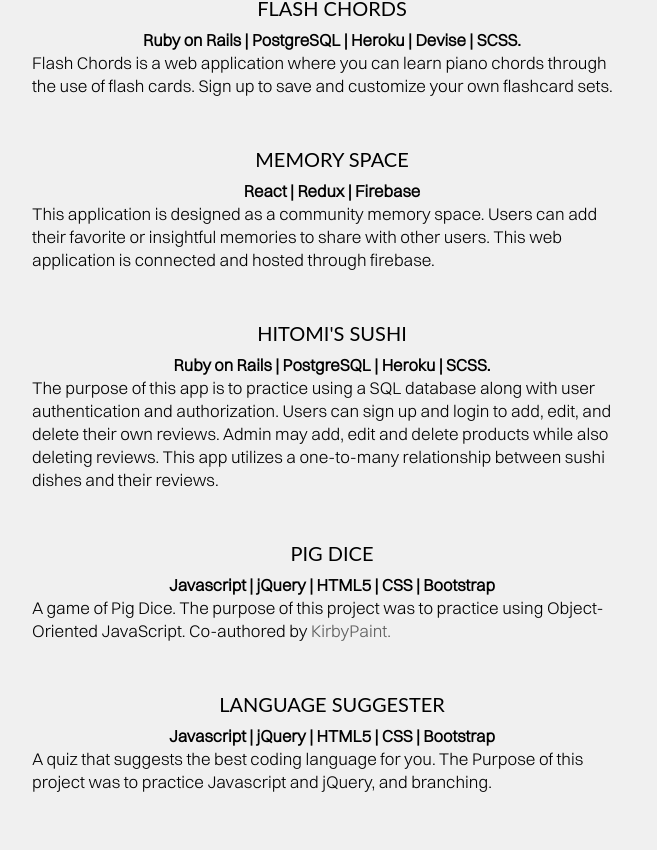
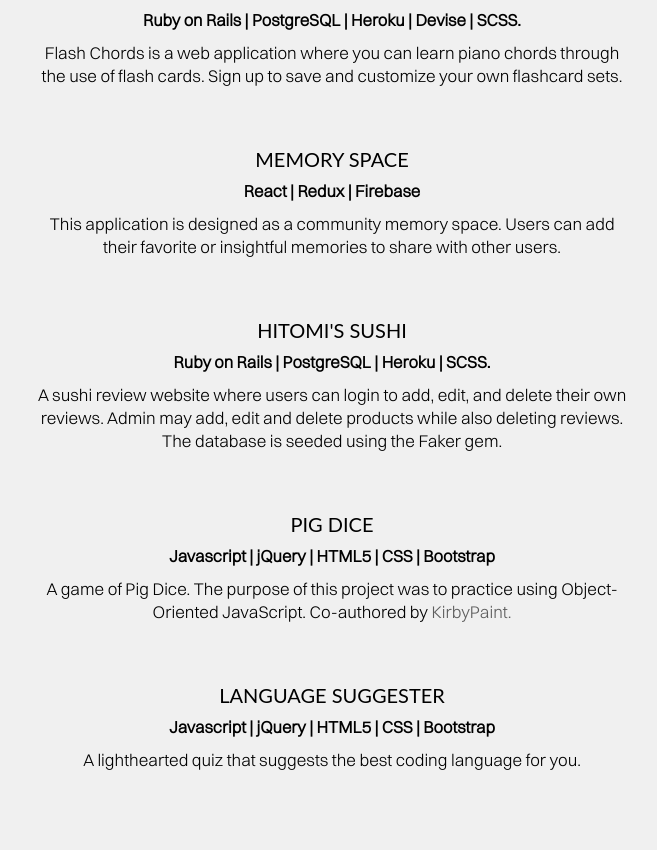
Before and after one commit to mekinsie/portfolio-react, a React (Create React App) app: page / in a window 1280 px wide. Shown: the part 2090-2940 px from the top of the page, without its empty margins (308-965 px from the left). Built offline with nearby package versions, Linux system fonts and the light colour scheme.

Commit message:
Change works descriptions and add spacing in contact component

```diff
--- a/src/components/About.js
+++ b/src/components/About.js
@@ -8,7 +8,7 @@
   `;
 
   const AboutHeader = styled.h1`
-  padding-top: 80px;
+  padding-top: 30px;
   margin-bottom: 20px;
   font-size: 50px;
   text-align: center;
@@ -36,7 +36,6 @@
     // font-family: 'Switzer-Medium';
 
 `;
-
 
   const center = {
     textAlign: 'center',
--- a/src/components/Contact.js
+++ b/src/components/Contact.js
@@ -10,13 +10,13 @@
   // font-family: 'Switzer-Medium';
   font-family: 'Boska-Medium';
   margin-bottom: 20px;
-  padding-top: 30px;
+  padding-top: 100px;
 `;
 
-const ContactLinks = styled.div`
-font-size: 20px;
-padding-bottom: 50px;
-`;
+  const ContactLinks = styled.div`
+  font-size: 20px;
+  padding-bottom: 50px;
+  `;
 
 const center = {
   display: 'table',
@@ -25,7 +25,7 @@
 }
 
 const ContactDiv = styled.div`
-height: 40vh;
+height: 500px;
 `;
 
   return(
--- a/src/components/Works.js
+++ b/src/components/Works.js
@@ -8,16 +8,16 @@
   `;
 
   const WorksHeader = styled.h1`
+  padding-top: 30px;
+  margin-bottom: 20px;
   font-size: 50px;
   text-align: center;
   font-family: 'Boska-Medium';
-  margin-bottom: 20px;
-  padding-top: 50px;
 `;
 
 const WorksLinks = styled.div`
 font-size: 20px;
-padding-bottom: 50px;
+padding-bottom: 0px;
 `;
 
 const center = {
@@ -28,9 +28,10 @@
 
 const Description = styled.p`
 text-align: left;
-padding-bottom: 40px;
+padding-bottom: 50px;
 width: 600px;
 font-size: 17px;
+text-align: center;
 `;
 
   return(
@@ -43,13 +44,13 @@
             <h5>Ruby on Rails | PostgreSQL | Heroku | Devise | SCSS.</h5>
             <Description>Flash Chords is a web application where you can learn piano chords through the use of flash cards. Sign up to save and customize your own flashcard sets.</Description>
 
-            <li ><a  href="https://www.memoryspace.net/" target="_blank">Memory Space</a></li>
+            <li ><a href="https://www.memoryspace.net/" target="_blank">Memory Space</a></li>
             <h5>React | Redux | Firebase </h5>
-            <Description>This application is designed as a community memory space. Users can add their favorite or insightful memories to share with other users. This web application is connected and hosted through firebase.</Description>
+            <Description>This application is designed as a community memory space. Users can add their favorite or insightful memories to share with other users.</Description>
 
             <li><a href="https://hitomis-sushi.herokuapp.com/" target="_blank">Hitomi's Sushi</a></li>
             <h5>Ruby on Rails | PostgreSQL | Heroku | SCSS.</h5>
-            <Description>The purpose of this app is to practice using a SQL database along with user authentication and authorization. Users can sign up and login to add, edit, and delete their own reviews. Admin may add, edit and delete products while also deleting reviews. This app utilizes a one-to-many relationship between sushi dishes and their reviews.</Description>
+            <Description>A sushi review website where users can login to add, edit, and delete their own reviews. Admin may add, edit and delete products while also deleting reviews. The database is seeded using the Faker gem.</Description>
 
             <li><a href="https://mekinsie.github.io/pig-dice/" target="_blank">Pig Dice</a></li>
             <h5>Javascript | jQuery | HTML5 | CSS | Bootstrap</h5>
@@ -57,7 +58,7 @@
 
             <li><a href="https://mekinsie.github.io/language-suggester/" target="_blank">Language Suggester</a></li>
             <h5>Javascript | jQuery | HTML5 | CSS | Bootstrap</h5>
-            <Description>A quiz that suggests the best coding language for you. The Purpose of this project was to practice Javascript and jQuery, and branching.</Description>
+            <Description>A lighthearted quiz that suggests the best coding language for you.</Description>
         </ul>
       </WorksLinks>
     </WorksDiv>
--- a/src/css/index.scss
+++ b/src/css/index.scss
@@ -28,13 +28,13 @@
   // font-family: Lato, sans-serif;
 }
 
-// .head {
-//   margin-top: 50px;
-// }
-
 a {
   color: rgb(93, 93, 93);
   text-decoration: none;
+}
+
+h5 {
+  margin-bottom: 10px;
 }
 
 ul {
```
